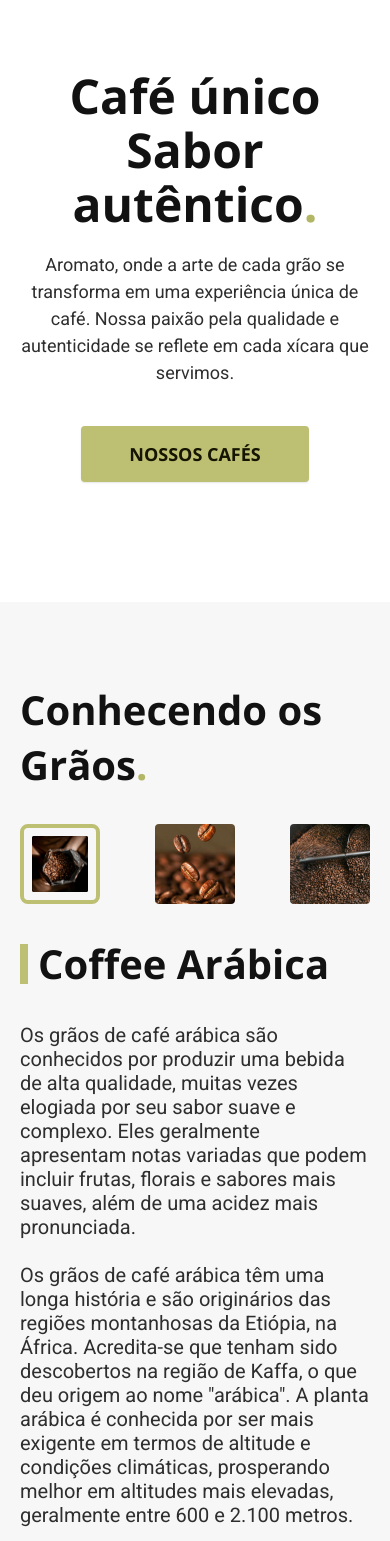
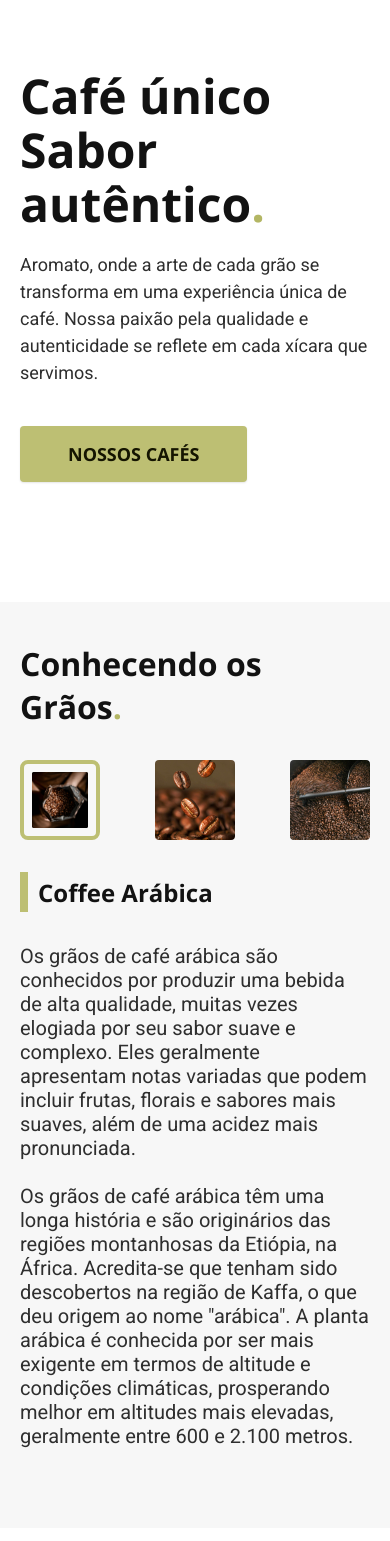
Before and after one commit to gabrielrez/aromato, a plain HTML site: page index.html in a window 390 px wide. Shown: the part 59-1600 px from the top of the page. Drawn offline with nearby package versions, Linux system fonts and the light colour scheme.

Commit message:
refatoração do css

```diff
--- a/style.css
+++ b/style.css
@@ -132,6 +132,11 @@ main {
 .main-text {
   line-height: 1.5;
   margin-top: 32px;
+}
+
+.main-img img {
+  min-height: 536px;
+  object-fit: cover;
 }
 
 .grains {
@@ -321,6 +326,11 @@ main {
   .grains-title,
   .coffees-title {
     margin-bottom: 32px;
+    font-size: 2.5rem;
+  }
+
+  .grain-title {
+    font-size: 1.5rem;
   }
 
   .coffees-box {
@@ -334,11 +344,20 @@ main {
   .coffee {
     margin-top: 48px;
   }
+
+  .coffee:first-child {
+    margin-top: 0px;
+  }
 }
 
 @media(max-width:500px) {
   .main-title {
     font-size: 3rem;
+    text-align: left;
+  }
+
+  .main-info {
+    text-align: left;
   }
 
   .main-text {
@@ -356,7 +375,24 @@ main {
 }
 
 @media(max-width: 400px) {
+
+  .grains-container,
+  .coffes-container {
+    padding-top: 40px;
+  }
+
+  .grains-title,
+  .coffees-title {
+    font-size: 2rem;
+  }
+
   .tabs img {
     max-width: 80px;
   }
 }
+
+@media(max-width: 340px) {
+  .tabs img {
+    max-width: 60px;
+  }
+}
```
